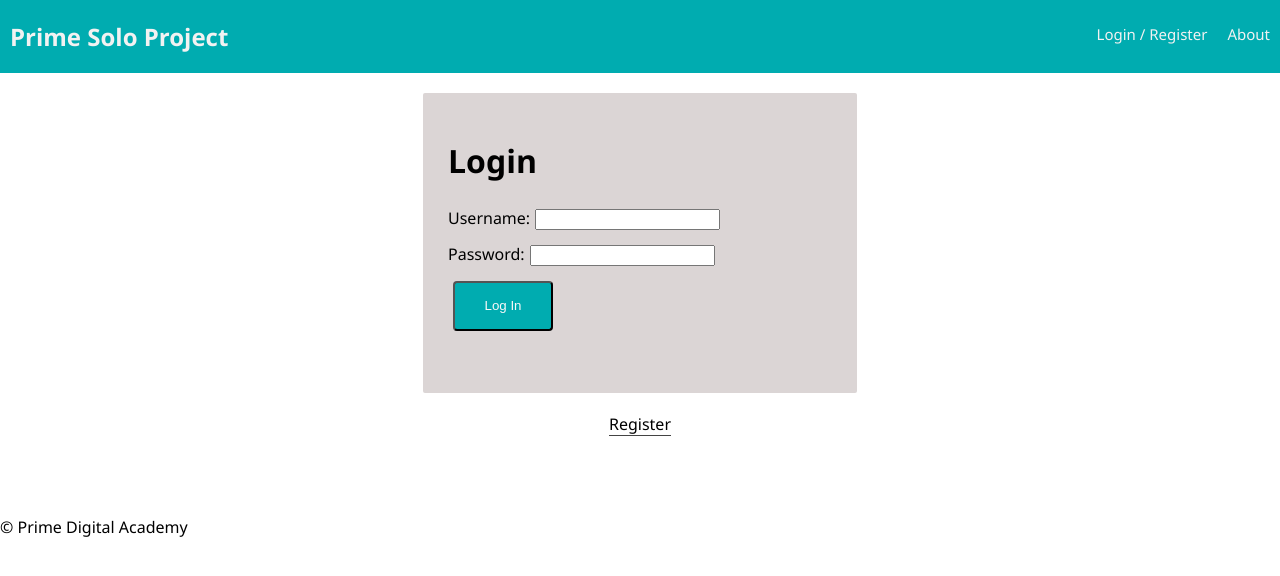
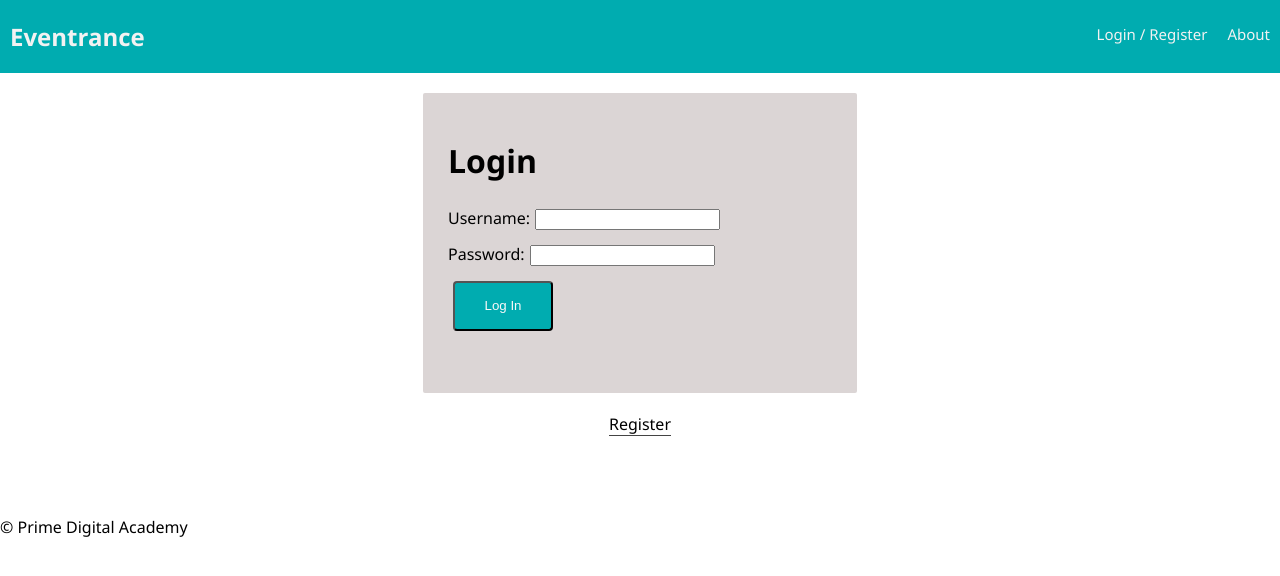
Before and after one commit to Buckhalton/evEntrance, a React (Create React App) app: page /#/home in a window 1280 px wide. Shown: the top 576 px of the page. Built offline with nearby package versions, Linux system fonts and the light colour scheme; no server answers.

Commit message:
changed header title.

```diff
--- a/src/components/Nav/Nav.js
+++ b/src/components/Nav/Nav.js
@@ -7,7 +7,7 @@
 const Nav = (props) => (
   <div className="nav">
     <Link to="/home">
-      <h2 className="nav-title">Prime Solo Project</h2>
+      <h2 className="nav-title">Eventrance</h2>
     </Link>
     <div className="nav-right">
       <Link className="nav-link" to="/home">
```
